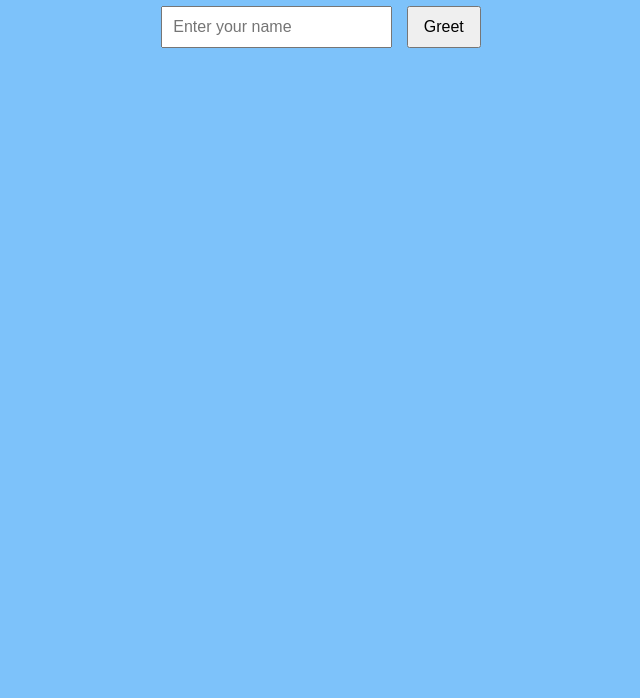
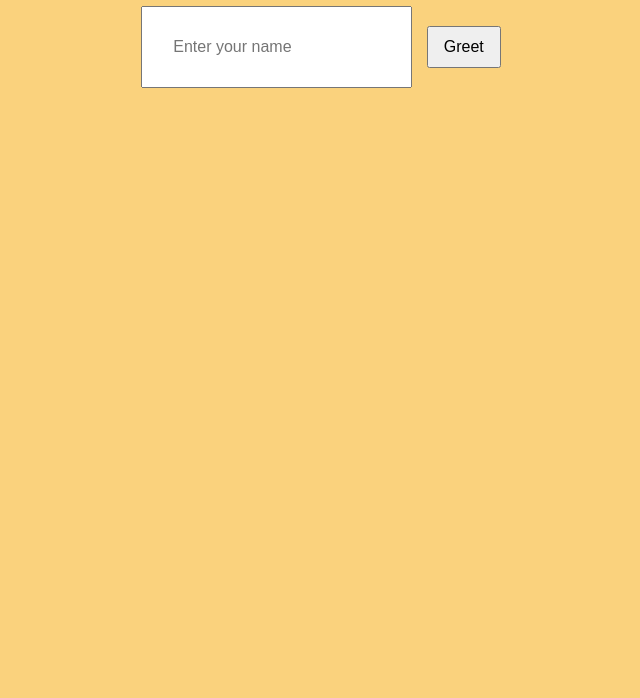
Before and after one commit to hednailiAutomation/CI-CD_Training, a website: page index.html in a window 1280 px wide. Shown: the part 102-800 px from the top of the page, without its empty margins (319-959 px from the left). Drawn offline with Linux system fonts and the light colour scheme.

Commit message:
change index.html

```diff
--- a/style.css
+++ b/style.css
@@ -2,11 +2,11 @@ body {
   font-family: Arial, sans-serif;
   text-align: center;
   margin-top: 50px;
-   background-color: rgb(125, 194, 250);
+   background-color: rgb(250, 210, 125);
    color: rgb(14, 38, 247);
 }
 input {
-  padding: 10px;
+  padding: 30px;
   font-size: 16px;
 }
 button {
```
